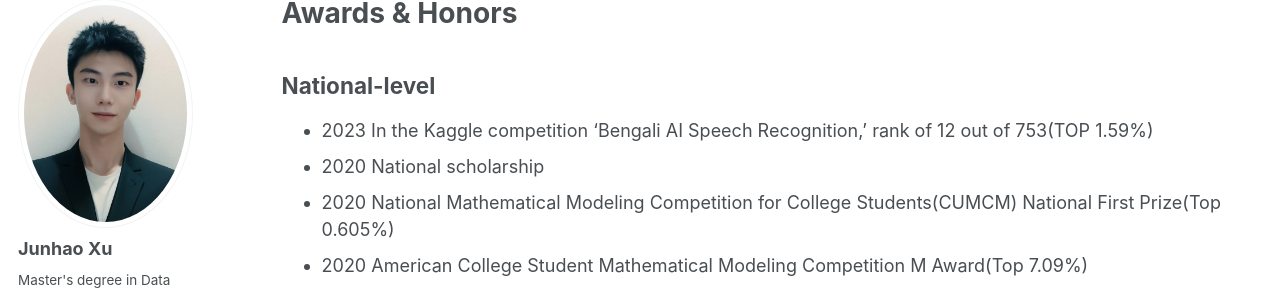
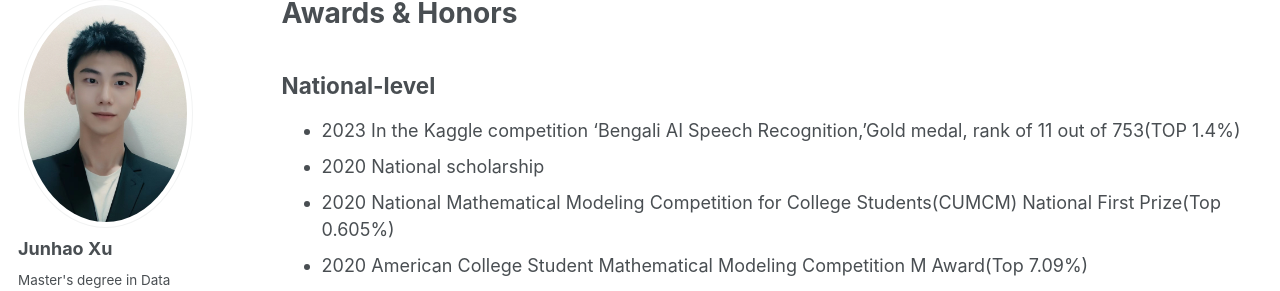
Before and after one commit to Junhao6666/Junhao6666.github.io, a Jekyll site: the page built from _pages/Awards & Honors.md, in a window 1280 px wide and 1055 px high. Shown: the part 119-410 px from the top of the window. Built offline with Jekyll 4.4.1, drawn with Linux system fonts in a browser that asks for light colours; some web fonts are replaced.

Commit message:
Update Awards & Honors.md

```diff
--- a/_pages/Awards & Honors.md
+++ b/_pages/Awards & Honors.md
@@ -6,7 +6,7 @@ author_profile: true
 ---
 
 ##  National-level
-*  2023 In the Kaggle competition 'Bengali AI Speech Recognition,' rank of 12 out of 753(TOP 1.59%)
+*  2023 In the Kaggle competition 'Bengali AI Speech Recognition,'Gold medal, rank of 11 out of 753(TOP 1.4%)
 *  2020 National scholarship
 *  2020 National Mathematical Modeling Competition for College Students(CUMCM) National First Prize(Top 0.605%)
 *  2020 American College Student Mathematical Modeling Competition M Award(Top 7.09%)
```
